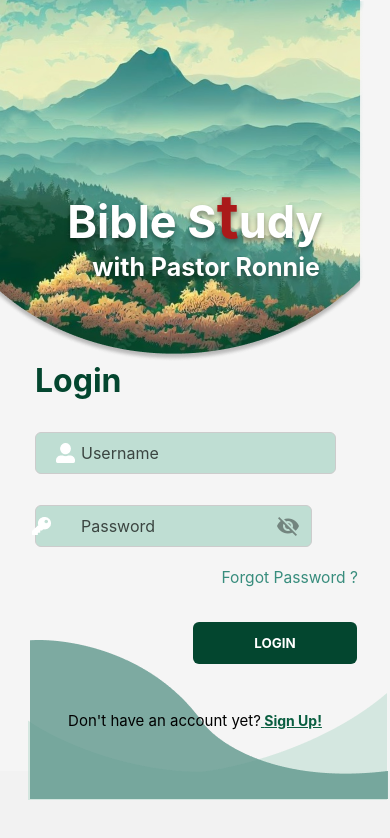
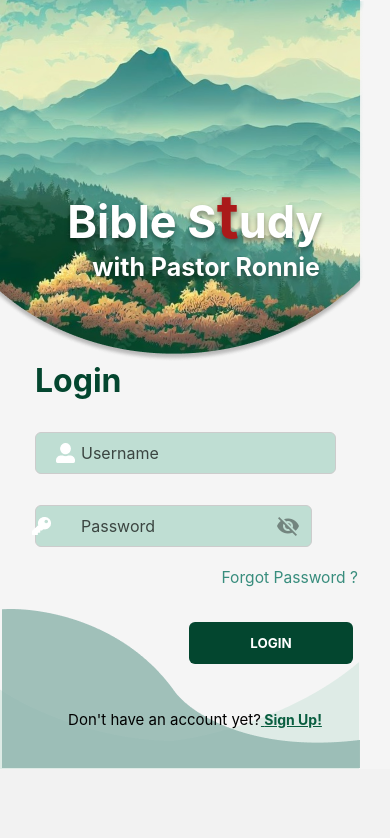
Before and after one commit to sandipanGhoraiS3/frontEnd-BS, a React Native app: screen / in a window 390 px wide. Shown: the top 838 px of the page. Built offline with nearby package versions, Linux system fonts and the light colour scheme.

Commit message:
fixed the button issue

```diff
--- a/src/Navigation/AuthStack.js
+++ b/src/Navigation/AuthStack.js
@@ -6,6 +6,7 @@ import navigationStrings from "../Constans/navigationStrings";
 import Login from "../Screens/Login/Login";
 import SignUp from "../Screens/SignUp/SignUp";
 import ForgetPassword from "../Screens/ForgetPassword/ForgetPassword";
+import Home from "../Screens/Home/Home";
 
 const Stack = createNativeStackNavigator();
 
@@ -15,6 +16,8 @@ export default function AuthStack() {
       <Stack.Screen name={navigationStrings.LOGIN} component={Login} />
       <Stack.Screen name={navigationStrings.SIGNUP} component={SignUp} />
       <Stack.Screen name={navigationStrings.FORGETPASSWORD} component={ForgetPassword} />
+
+      <Stack.Screen name={navigationStrings.HOME} component={Home} />
     </Stack.Navigator>
   );
 }
--- a/src/Screens/Home/Home.js
+++ b/src/Screens/Home/Home.js
@@ -3,8 +3,8 @@ import React from 'react'
 
 const Home = () => {
   return (
-    <View>
-      <Text style={styles.homeConatiner}>Home Page coming soon ...</Text>
+    <View style={styles.container}>
+      <Text style={styles.homeText}>Home Page coming soon ...</Text>
     </View>
   )
 }
@@ -12,10 +12,13 @@ const Home = () => {
 export default Home
 
 const styles = StyleSheet.create({
-  homeConatiner: {
+  container: {
     flex: 1,
     justifyContent: 'center',
     alignItems: 'center',
-    paddingHorizontal: 100
+  },
+  homeText: {
+    fontWeight: 'bold',
+    fontSize: 20,
   }
 })
--- a/src/Screens/Login/Login.js
+++ b/src/Screens/Login/Login.js
@@ -47,26 +47,13 @@ const LoginScreen = ({ navigation }) => {
 
     // Navigate back to login screen
     toggleOtpModal();
-    navigation.navigate(navigationStrings.FORGETPASSWORD); // Assuming you have a route named 'LOGIN'
+    navigation.navigate(navigationStrings.FORGETPASSWORD);
   };
 
   const OTPInputBox = () => {
     return (
       <TextInput
-        style={{
-          width: 50,
-          height: 50,
-          borderWidth: 1,
-          borderColor: "#CCCCCC",
-          fontSize: 20,
-          borderRadius: 6,
-          paddingLeft: 12,
-          paddingRight: 12,
-          paddingTop: 10,
-          paddingBottom: 10,
-          margin: 5,
-          backgroundColor: "#BFDED3",
-        }}
+        style={styles.otpInputStyle}
         keyboardType="numeric"
         maxLength={1}
         // onChangeText={text => handleOTPInput(text)}
@@ -100,6 +87,10 @@ const LoginScreen = ({ navigation }) => {
                   </Text>
                 </View>
               </View>
+              <Image
+                source={imagePath.groupVector2}
+                style={styles.groupVectorStyle}
+              />
               <View>
                 <Text style={styles.LoginText}>Login</Text>
                 <TextInputWithLabel
@@ -122,23 +113,26 @@ const LoginScreen = ({ navigation }) => {
                 >
                   <Text style={styles.forgotText}>Forgot Password ?</Text>
                 </TouchableOpacity>
-                  <ButtonComp btnText={"Login"} />
-
-              </View>
-              <View style={styles.buttomVectorContainer}>
-                <Image
-                  source={imagePath.groupVector2}
-                  style={styles.leftVectorImage}
+                <View style={styles.inputContainer}>
+                  <ButtonComp
+                    btnText={"Login"}
+                    onPress={() =>
+                      navigation.navigate(navigationStrings.HOME)
+                    }
+                    btnStyle={{ left: 31 }}
                   />
                 </View>
               </View>
               <View style={styles.lowerContainer}>
-              <Text style={styles.footerText}>Don't have an account yet?</Text>
+                <Text style={styles.footerText}>
+                  Don't have an account yet?
+                </Text>
                 <TouchableOpacity
                   onPress={() => navigation.navigate(navigationStrings.SIGNUP)}
                 >
                   <Text style={styles.SignUpTextLink}> Sign Up!</Text>
                 </TouchableOpacity>
+              </View>
             </View>
           </View>
         </TouchableWithoutFeedback>
@@ -149,13 +143,7 @@ const LoginScreen = ({ navigation }) => {
             <TouchableOpacity onPress={toggleModal}>
               <Image
                 source={require("../../assets/images/x.png")}
-                style={{
-                  height: 20,
-                  width: 20,
-                  left: 122,
-                  bottom: 10,
-                  alignItems: "flex-end",
-                }}
+                style={styles.xImageStyle}
               />
             </TouchableOpacity>
           </View>
@@ -163,26 +151,11 @@ const LoginScreen = ({ navigation }) => {
         <View style={{ alignItems: "center" }}>
           <Image
             source={require("../../assets/images/phoneNum.png")}
-            style={{
-              height: 80,
-              width: 80,
-              marginVertical: 10,
-              left: 8,
-              bottom: 30,
-              alignItems: "center",
-              justifyContent: "center",
-            }}
+            style={styles.phoneIconStyle}
           />
         </View>
         <Text
-          style={{
-            fontSize: 20,
-            textAlign: "center",
-            bottom: 30,
-            color: "#113832",
-            fontWeight: "bold",
-            justifyContent: "center",
-          }}
+          style={styles.enterPhoneNoStyle}
         >
           Enter your phone number
         </Text>
@@ -304,25 +277,11 @@ const LoginScreen = ({ navigation }) => {
         </View>
         <View>
           <TouchableOpacity
-            style={{
-              backgroundColor: "#03462F",
-              borderRadius: 6,
-              paddingVertical: 10,
-              paddingHorizontal: 20,
-              alignSelf: "center",
-              marginTop: 8,
-              left: 1,
-            }}
+            style={styles.verifyOtpContainer}
             onPress={handleVerifyOTP}
           >
             <Text
-              style={{
-                fontSize: 13,
-                color: "white",
-                fontWeight: "bold",
-                textTransform: "uppercase",
-                padding: 3,
-              }}
+              style={styles.verifyOtpStyle}
             >
               Verify OTP
             </Text>
--- a/src/Screens/Login/styles.js
+++ b/src/Screens/Login/styles.js
@@ -10,7 +10,8 @@ const styles = StyleSheet.create({
   LoginContainer: {
     backgroundColor: "#F5F5F5",
     flex: 1,
-    justifyContent: 'space-between'
+    justifyContent: "space-between",
+    bottom: 0,
   },
   TextBible: {
     position: "absolute",
@@ -24,7 +25,7 @@ const styles = StyleSheet.create({
     justifyContent: "center",
     alignItems: "center",
     flexGrow: 1,
-    right: 4
+    right: 4,
   },
   logoText: {
     fontSize: 23,
@@ -73,8 +74,6 @@ const styles = StyleSheet.create({
     borderColor: "#CCCCCC",
     fontSize: 16,
     borderRadius: 6,
-    // paddingLeft: 15,
-    // paddingRight: 15,
     paddingTop: 10,
     paddingBottom: 10,
     backgroundColor: "#BFDED3",
@@ -103,38 +102,119 @@ const styles = StyleSheet.create({
     fontSize: scale(14),
     color: "#388D7D",
     fontWeight: "400",
-
   },
   footerText: {
-    // position: "absolute",
     textAlign: "center",
     fontSize: 15,
-    marginTop: 35,
     color: "#000000",
-    paddingBottom: 40,
+    bottom: 20,
   },
   buttomVectorContainer: {
     position: "absolute",
     bottom: 0,
     top: 640,
-    right: 2
+    right: 2,
   },
   leftVectorImage: {
+    position: "absolute",
     bottom: 0,
+    top: 640,
+    right: 2,
   },
   SignUpTextLink: {
-    marginBottom: 5,
     textDecorationLine: "underline",
     color: "#095E40",
     fontWeight: "bold",
+    bottom: 20,
   },
   lowerContainer: {
     flexDirection: "row",
     alignItems: "center",
     marginTop: moderateVerticalScale(10),
     justifyContent: "center",
-    height: 96,
-  }
+    padding: 20,
+    bottom: 0,
+  },
+  inputContainer: {
+    width: "100%",
+    paddingHorizontal: 35,
+    alignItems: "center",
+    paddingBottom: 35,
+  },
+  loginButton: {
+    backgroundColor: "#03462F",
+    borderRadius: 6,
+    paddingVertical: 10,
+    paddingHorizontal: 20,
+    marginTop: 20,
+  },
+  loginButtonText: {
+    fontSize: 16,
+    color: "white",
+    fontWeight: "bold",
+    textAlign: "center",
+  },
+  groupVectorStyle: {
+    position: "absolute",
+    flexGrow: 1,
+    resizeMode: "cover",
+    opacity: 0.7,
+    bottom: 0,
+  },
+  otpInputStyle: {
+    width: 50,
+    height: 50,
+    borderWidth: 1,
+    borderColor: "#CCCCCC",
+    fontSize: 20,
+    borderRadius: 6,
+    paddingLeft: 12,
+    paddingRight: 12,
+    paddingTop: 10,
+    paddingBottom: 10,
+    margin: 5,
+    backgroundColor: "#BFDED3",
+  },
+  xImageStyle: {
+    height: 20,
+    width: 20,
+    left: 122,
+    bottom: 10,
+    alignItems: "flex-end",
+  },
+  phoneIconStyle: {
+    height: 80,
+    width: 80,
+    marginVertical: 10,
+    left: 8,
+    bottom: 30,
+    alignItems: "center",
+    justifyContent: "center",
+  },
+  enterPhoneNoStyle: {
+    fontSize: 20,
+    textAlign: "center",
+    bottom: 30,
+    color: "#113832",
+    fontWeight: "bold",
+    justifyContent: "center",
+  },
+  verifyOtpStyle: {
+    fontSize: 13,
+    color: "white",
+    fontWeight: "bold",
+    textTransform: "uppercase",
+    padding: 3,
+  },
+  verifyOtpContainer: {
+    backgroundColor: "#03462F",
+    borderRadius: 6,
+    paddingVertical: 10,
+    paddingHorizontal: 20,
+    alignSelf: "center",
+    marginTop: 8,
+    left: 1,
+  },
 });
 
 export default styles;
```
Also changed, not shown: src/Components/ButtonComp.js (+16 -1 lines). Lines whose indentation alone changed are shown as unchanged.
